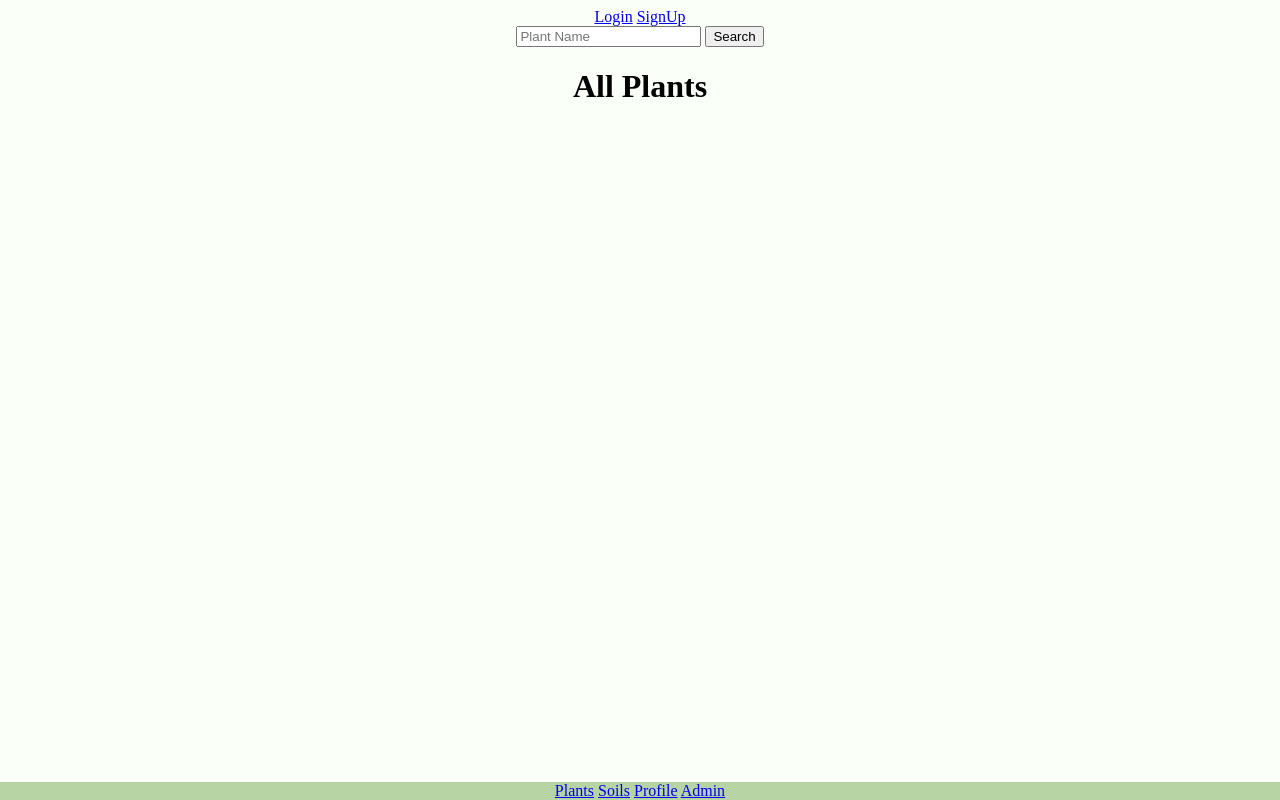
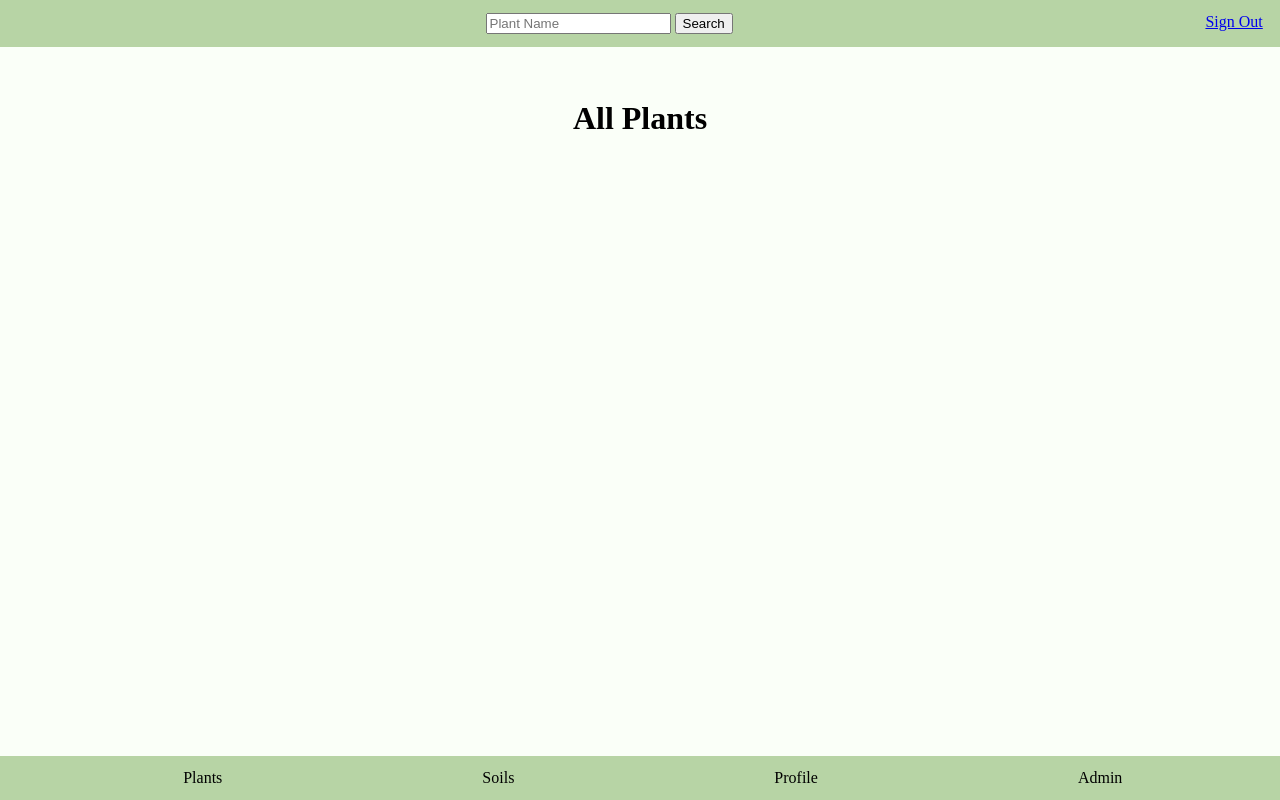
Before and after one commit to janiceh94/PlantStation, a Django app: page /plants/ in a window 1280 px wide. Run offline with Django 4.2, Linux system fonts and the light colour scheme; data that the repository does not hold is empty.

Commit message:
created header

```diff
--- a/main_app/static/styles/styles.css
+++ b/main_app/static/styles/styles.css
@@ -11,12 +11,27 @@
     color: black;
 }
 .plantLink:hover{
-    color: rgb(183, 212, 165);
+    color: rgb(93, 137, 65);
 }
-
+.signOut{
+    float: right;
+    padding: 0 30px 0 0;
+}
+header{
+    background-color:rgb(183, 212, 165);
+    position: fixed;
+    left: 0;
+    top: 0;
+    width: 100%;
+    text-align: center;
+    background-color:rgb(183, 212, 165);
+    padding: 1%;
+}
 body{
     background-color:rgb(250, 255, 248);
     text-align: center;
+    margin-top: 100px;
+    margin-bottom: 100px;
 }
 img{
     display: block;
@@ -31,4 +46,13 @@ footer{
     width: 100%;
     text-align: center;
     background-color:rgb(183, 212, 165);
+    padding: 1%;
 }
+.footer{
+    padding: 0 10% 0 10%;
+    text-decoration: none;
+    color: black;
+}
+.footer:hover{
+    color: rgb(93, 137, 65);
+}
--- a/main_app/templates/base.html
+++ b/main_app/templates/base.html
@@ -13,22 +13,19 @@
        {% endblock %}
    </title>
 </head>
+<header>
+    <a class='signOut' href="/accounts/logout/">Sign Out</a>
+    {% block header %}
+    {% endblock %}
+</header>
 <body>
-    <nav>
-        {% if user.is_authenticated %}
-            <a href="/accounts/logout/">Sign Out</a>
-        {% else %}
-            <a href="{% url 'login' %}">Login</a>
-            <a href="{% url 'signup' %}">SignUp</a>
-        {% endif %}
-    </nav>
-   {% block body %}
-   {% endblock %}
+    {% block body %}
+    {% endblock %}
 </body>
 <footer>
-    <a href = '/plants/'>Plants</a>
-    <a href = '/soil/'>Soils</a>
-    <a href = '/user/{{user.username}}/'>Profile</a>
-    <a href = '/admin/'>Admin</a>
+    <a class='footer' href = '/plants/'>Plants</a>
+    <a class='footer' href = '/soil/'>Soils</a>
+    <a class='footer' href = '/user/{{user.username}}/'>Profile</a>
+    <a class='footer' href = '/admin/'>Admin</a>
 </footer>
 </html>
--- a/main_app/templates/plant_list.html
+++ b/main_app/templates/plant_list.html
@@ -3,13 +3,16 @@
    Plant Page
 {% endblock %}
 
+{% block header %}
+<form>
+    <div>
+        <input type ='text' name='name' placeholder='Plant Name'/>
+        <input type = 'submit' value='Search'/>
+    </div>
+</form>
+{% endblock %}
+
 {% block body %}
-    <form>
-        <div>
-            <input type ='text' name='name' placeholder='Plant Name'/>
-            <input type = 'submit' value='Search'/>
-        </div>
-    </form>
    <h1>{{header}}</h1>
    {% for plant in plants %}
         <img src={{plant.img.url}}/>
```
